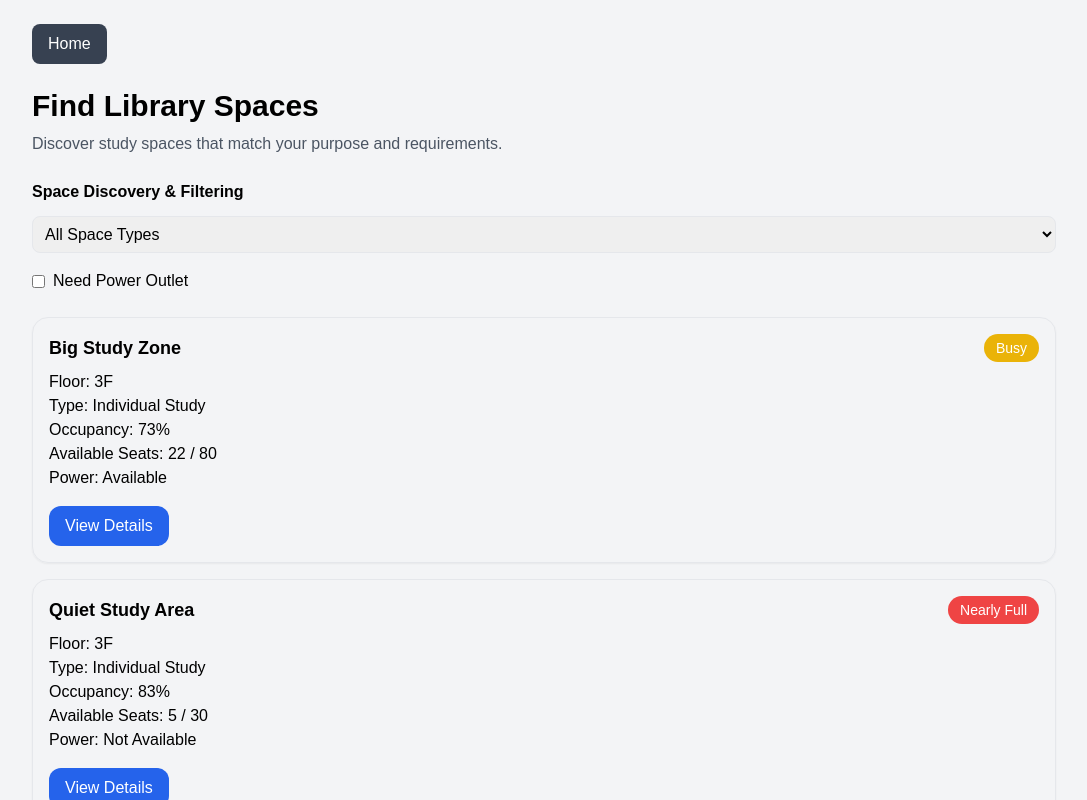
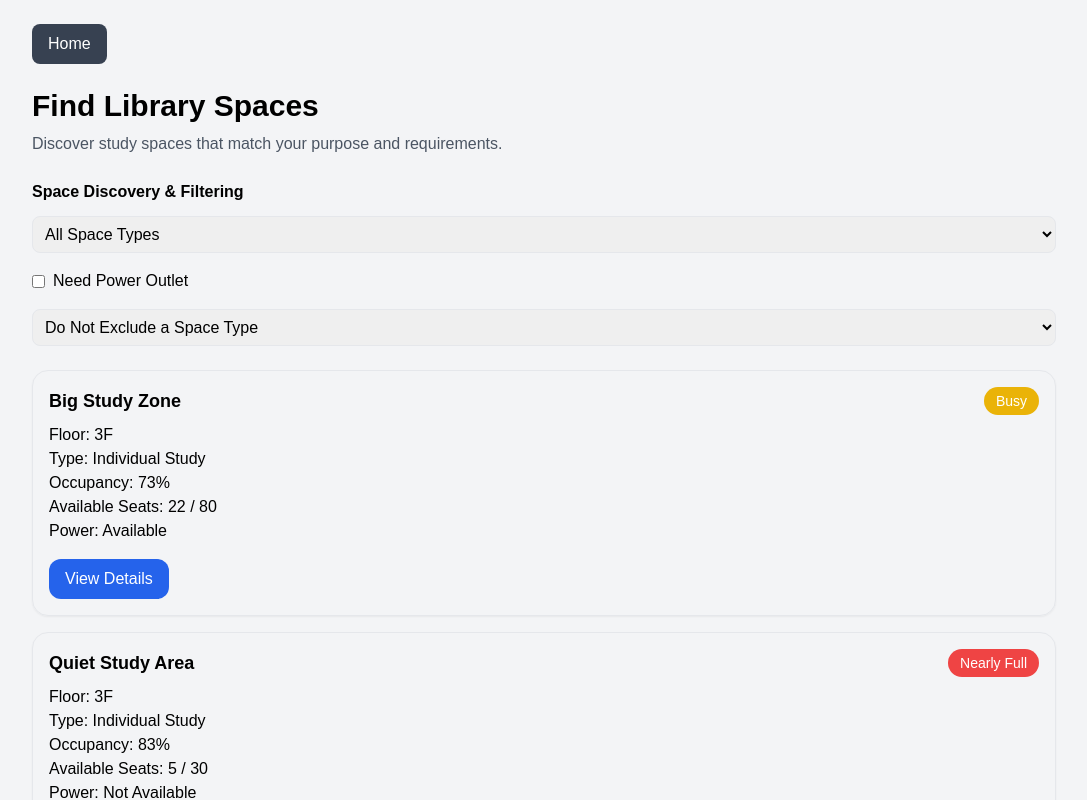
Before and after one commit to jerry1234s/Library-Seat-Status-Checking-Tool, a React (Vite) app: page /results in a window 1280 px wide. Shown: the top 800 px of the page, without its empty margins (96-1183 px from the left). Built offline with nearby package versions, Linux system fonts and the light colour scheme.

Commit message:
Enhance FilterBar with excluded type selection
Added excludedType and setExcludedType props to FilterBar component for better filtering options.

```diff
--- a/src/components/FilterBar.jsx
+++ b/src/components/FilterBar.jsx
@@ -2,7 +2,9 @@ function FilterBar({
   selectedType,
   setSelectedType,
   powerOnly,
-  setPowerOnly
+  setPowerOnly,
+  excludedType,
+  setExcludedType
 }) {
 
   return (
@@ -49,6 +51,30 @@ function FilterBar({
 
       </label>
 
+      <select
+        value={excludedType}
+        onChange={(e) => setExcludedType(e.target.value)}
+        className="border rounded-lg p-2 w-full mt-4"
+      >
+
+        <option value="">
+          Do Not Exclude a Space Type
+        </option>
+
+        <option value="Individual Study">
+          Exclude Individual Study
+        </option>
+
+        <option value="Group Discussion">
+          Exclude Group Discussion
+        </option>
+
+        <option value="Relaxation">
+          Exclude Relaxation
+        </option>
+
+      </select>
+
     </div>
 
   );
```
